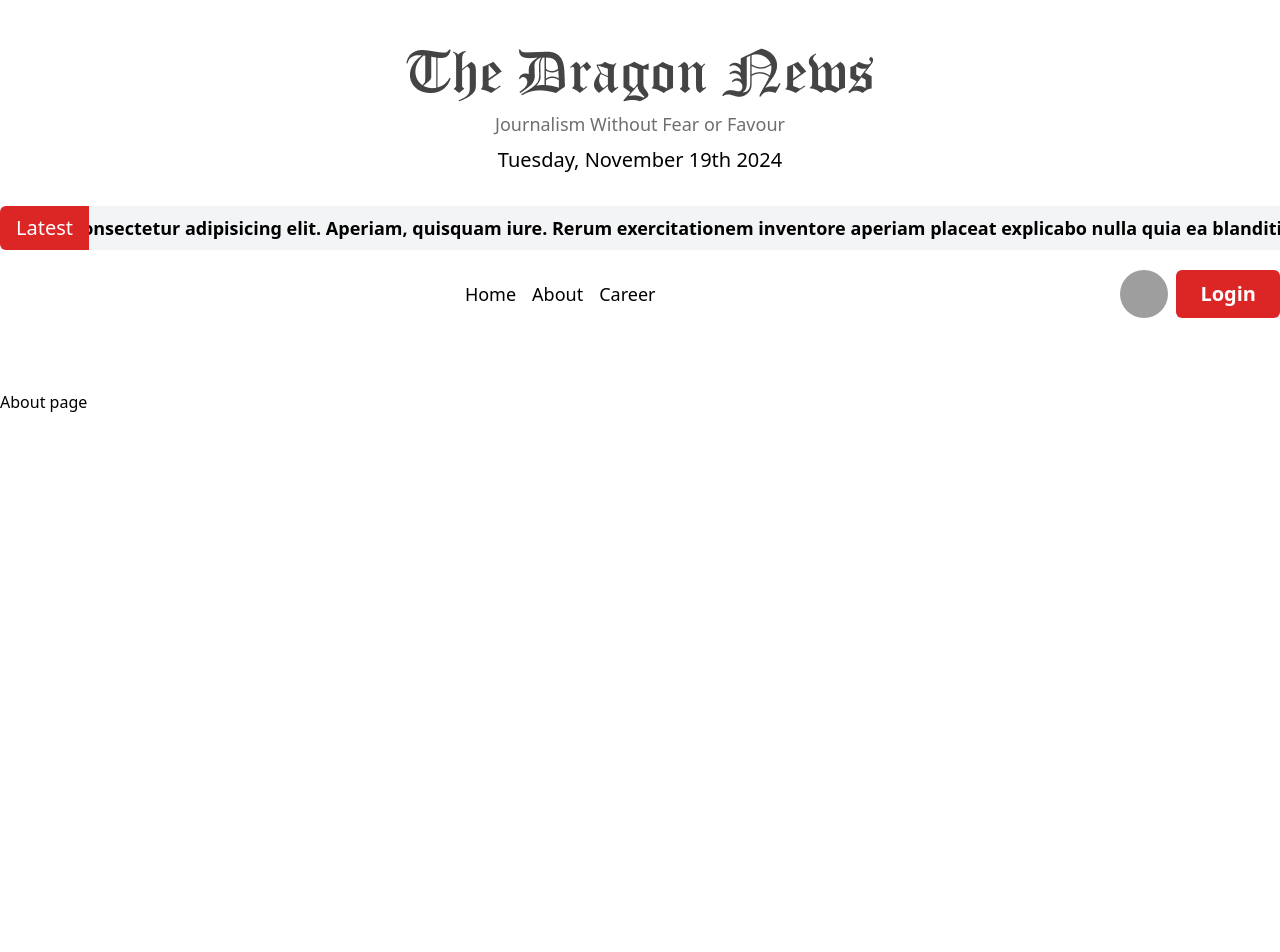
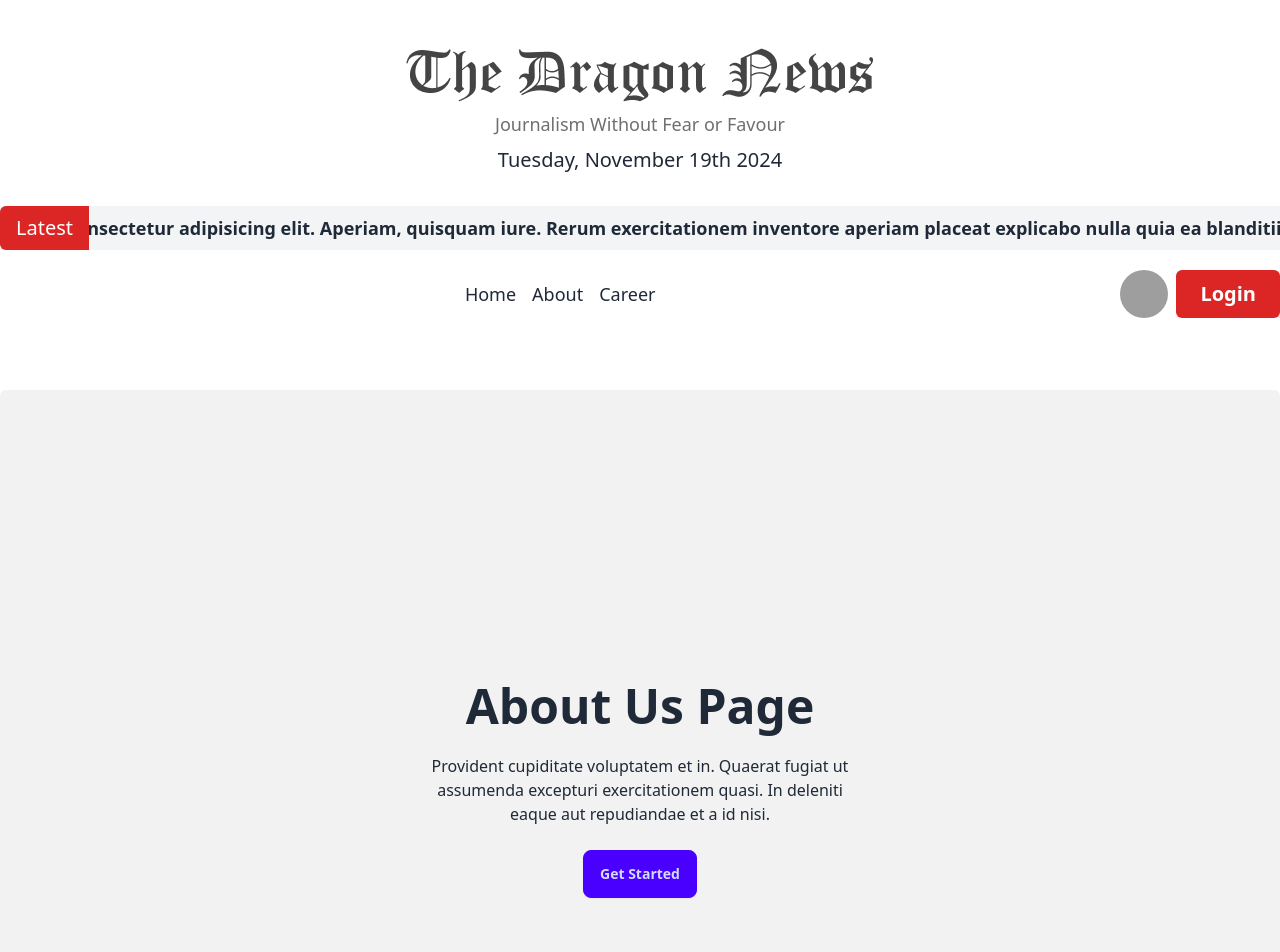
Before and after one commit to shahedul-alam/dragon-news, a React (Vite) app: page /about in a window 1280 px wide. Shown: the top 952 px of the page. Before the commit the page ends 800 px from the top, so only its background shows below. Built offline with nearby package versions, Linux system fonts and the light colour scheme; grey boxes are pictures that could not be loaded.

Commit message:
about and career pages added

```diff
--- a/index.html
+++ b/index.html
@@ -1,5 +1,5 @@
 <!doctype html>
-<html lang="en">
+<html lang="en" data-theme="light">
   <head>
     <meta charset="UTF-8" />
     <link rel="icon" type="image/svg+xml" href="/vite.svg" />
--- a/package.json
+++ b/package.json
@@ -27,6 +27,7 @@
     "@types/react-dom": "^18.3.1",
     "@vitejs/plugin-react": "^4.3.3",
     "autoprefixer": "^10.4.20",
+    "daisyui": "^4.12.14",
     "eslint": "^9.13.0",
     "eslint-plugin-react": "^7.37.2",
     "eslint-plugin-react-hooks": "^5.0.0",
--- /dev/null
+++ b/src/pages/AboutUs.jsx
@@ -0,0 +1,19 @@
+const AboutUs = () => {
+  return (
+    <div className="hero bg-base-200 min-h-screen container mx-auto mb-20 rounded-md">
+      <div className="hero-content text-center">
+        <div className="max-w-md">
+          <h1 className="text-5xl font-bold">About Us Page</h1>
+          <p className="py-6">
+            Provident cupiditate voluptatem et in. Quaerat fugiat ut assumenda
+            excepturi exercitationem quasi. In deleniti eaque aut repudiandae et
+            a id nisi.
+          </p>
+          <button className="btn btn-primary">Get Started</button>
+        </div>
+      </div>
+    </div>
+  );
+};
+
+export default AboutUs;
--- /dev/null
+++ b/src/pages/Career.jsx
@@ -0,0 +1,19 @@
+const Career = () => {
+  return (
+    <div className="hero bg-base-200 min-h-screen container mx-auto mb-20 rounded-md">
+      <div className="hero-content text-center">
+        <div className="max-w-md">
+          <h1 className="text-5xl font-bold">Career Page</h1>
+          <p className="py-6">
+            Provident cupiditate voluptatem et in. Quaerat fugiat ut assumenda
+            excepturi exercitationem quasi. In deleniti eaque aut repudiandae et
+            a id nisi.
+          </p>
+          <button className="btn btn-primary">Get Started</button>
+        </div>
+      </div>
+    </div>
+  );
+};
+
+export default Career;
--- a/src/router/Router.jsx
+++ b/src/router/Router.jsx
@@ -2,6 +2,8 @@ import { createBrowserRouter, Navigate, RouterProvider } from "react-router-dom"
 import App from "../layouts/App";
 import Homepage from "../pages/home/Homepage";
 import FullNewsPage from "../pages/news/FullNewsPage";
+import AboutUs from "../pages/AboutUs";
+import Career from "../pages/Career";
 
 
 const Router = () => {
@@ -28,11 +30,11 @@ const Router = () => {
         },
         {
           path: '/about',
-          element: <h1>About page</h1>
+          element: <AboutUs />,
         },
         {
           path: '/career',
-          element: <h1>Career page</h1>
+          element: <Career />,
         }
       ]
     }
--- a/tailwind.config.js
+++ b/tailwind.config.js
@@ -11,5 +11,7 @@ export default {
       },
     },
   },
-  plugins: [],
+  plugins: [
+    require('daisyui'),
+  ],
 }
```
Also changed, not shown: 1 other file (tests, documents, lock files or other folders).
